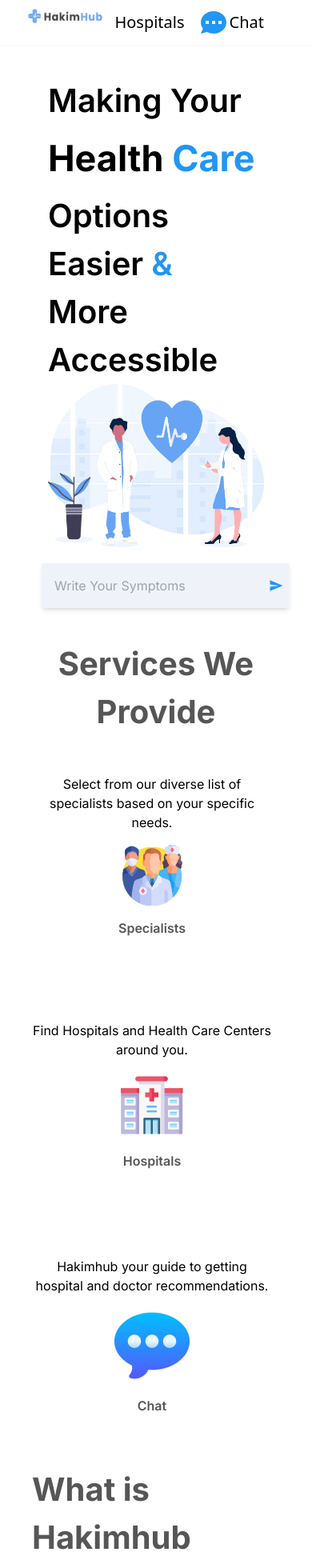
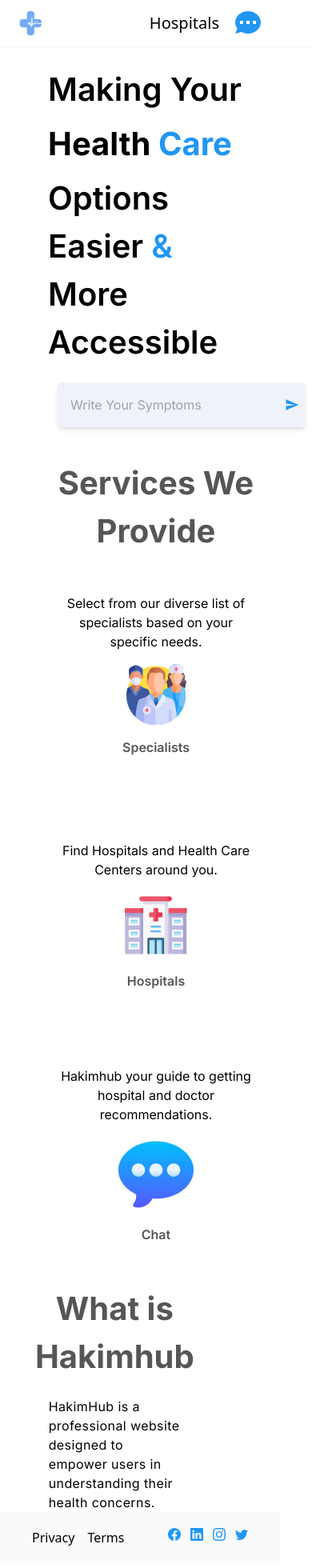
Before and after one commit to Segnicho/hakimhub-web, a Next.js app: page / in a window 390 px wide. Shown: the top 1960 px of the page at 80% size. Built offline with nearby package versions, Linux system fonts and the light colour scheme.

Commit message:
make landing page responsive

```diff
--- a/components/home/Footer.tsx
+++ b/components/home/Footer.tsx
@@ -5,11 +5,11 @@
 const Footer:React.FC = () => {
   return (
     <div className="py-5 flex justify-between px-10  mr-10 bg-slate-50">
-      <div>
-        <span className="mr-8">Privacy Policy</span>
-        <span>Terms of Use</span>
+      <div className="flex">
+        <span className="md:mr-8 mr-4">Privacy <span className="max-sm:hidden">Policy</span></span>
+        <span>Terms <span className="max-sm:hidden">of Use</span></span>
       </div>
-      <div className="flex gap-8 text-primary">
+      <div className="flex gap-3 sm:gap-8 text-primary">
         <Link href="/">
           <BsFacebook />
         </Link>
--- a/components/home/Hero.tsx
+++ b/components/home/Hero.tsx
@@ -4,15 +4,15 @@
 
 const Hero:React.FC = () => {
   return (
-    <div className="grid grid-cols-2 max-md:grid-cols-1 font-semibold px-5 mt-10">
-      <div className="cols-span-1 flex flex-col gap-2 text-[40px] ">
+    <div className="grid grid-cols-2 max-md:grid-cols-1 font-semibold px-5 mt-6">
+      <div className="cols-span-1 justify-center flex flex-col gap-2 text-[40px] md:pl-7 ">
         <span>Making Your </span>
-        <span className="text-[45px] font-bold">
+        <span className="text-[40px] font-bold">
           Health <span className="text-primary"> Care</span>
         </span>
         <span>Options Easier <span className="text-primary">&</span> <br /> More Accessible</span>
       </div>
-      <div className="cols-span-1">
+      <div className="cols-span-1 max-sm:hidden">
         <Image src={doctor} alt="doctor and patient" />
       </div>
     </div>
--- a/components/home/Navbar.tsx
+++ b/components/home/Navbar.tsx
@@ -1,13 +1,15 @@
 import Image from "next/image";
 import { HiChat } from "react-icons/hi";
 
-import { logo } from "@/public";
+import { cross } from "@/public";
 import Link from "next/link";
 const Navbar: React.FC = () => {
   return (
     <nav className="sticky flex top-0 justify-between px-5 z-50 bg-white py-2 shadow-sm">
-      <Link href="/">
-        <Image src={logo} alt="Hakimhub's logo" className="scale-75" />
+      <Link href="/" className="flex items-center">
+        <Image src={cross} alt="Hakimhub's logo" className="scale-75" />
+        <span className="font-bold text-[20px] pt-1 max-sm:hidden">Hakim<span className="text-primary">Hub</span>
+        </span>
       </Link>
       <div className="flex font-medium text-xl mr-10">
         <Link href="/hospitals" className="my-auto mr-4">
@@ -15,7 +17,7 @@
         </Link>
         <Link href="/chat" className="flex">
           <HiChat className="w-10 h-10 text-primary" />
-          <span className="my-auto ">Chat</span>
+          <span className="my-auto max-sm:hidden">Chat</span>
         </Link>
       </div>
     </nav>
--- a/components/home/Search.tsx
+++ b/components/home/Search.tsx
@@ -3,7 +3,7 @@
 
 const Search: React.FC = () => {
   return (
-    <div className="flex items-center p-2 rounded shadow-md mt-5 ml-3 bg-[#EFF3F9] w-1/2 max-md:w-full">
+    <div className="flex items-center p-2 rounded shadow-md mt-5 ml-8 bg-[#EFF3F9] w-2/5 max-md:w-full">
       <input
         type="text"
         className="mr-2 p-2 outline-none w-full bg-inherit"
--- a/pages/index.tsx
+++ b/pages/index.tsx
@@ -15,7 +15,7 @@
         <h3 className="font-bold text-center text-primary-text text-[40px]">
           Services We Provide
         </h3>
-        <div className="flex justify-between flex-wrap">
+        <div className="flex justify-between flex-wrap px-8 max-sm:justify-center">
           {services.map((service, index) => (
             <Service
               key={index}
@@ -25,30 +25,33 @@
             />
           ))}
         </div>
-        <div className="grid grid-cols-2 max-md:grid-cols-1">
-          <div className="cols-span-1">
-            <h1 className="font-bold text-[40px] text-primary-text my-3 mb-5">
+        <div className="flex mx-auto">
+          <div className="w-2/3 max-sm:justify-center">
+            <h1 className="font-bold text-[40px] text-primary-text text-center my-3 mb-5 ">
               What is Hakimhub
             </h1>
-            <div className="leading-1 tracking-wide">
+            <div className="leading-1 tracking-wide w-[80%] mx-auto">
               HakimHub is a professional website designed to empower users in
-              understanding their health concerns. With our user-friendly
-              platform, individuals can input their symptoms, and our advanced
-              system assists in identifying potential diseases while guiding
-              them towards appropriate specialists. By leveraging cutting-edge
-              technology and medical expertise, we provide users with valuable
-              insights into their health issues, helping them make informed
-              decisions about their well-being. With HakimHub, users can find
-              answers to their symptoms and receive personalized recommendations
-              for seeking further medical care.
+              understanding their health concerns.
+              <span className="max-sm:hidden">
+                With our user-friendly platform, individuals can input their
+                symptoms, and our advanced system assists in identifying
+                potential diseases while guiding them towards appropriate
+                specialists. By leveraging cutting-edge technology and medical
+                expertise, we provide users with valuable insights into their
+                health issues, helping them make informed decisions about their
+                well-being. With HakimHub, users can find answers to their
+                symptoms and receive personalized recommendations for seeking
+                further medical care.
+              </span>
             </div>
           </div>
-          <div className="cols-span-1">
+          <div className="w-1/3 max-md:hidden">
             <h2 className="text-center">Android</h2>
             <Image
               src={phone}
               alt="Phone"
-              className="object-contain h-[400px] w-full"
+              className="object-contain h-[500px] "
             />
           </div>
         </div>
--- a/public/index.ts
+++ b/public/index.ts
@@ -4,3 +4,4 @@
 export {default as hospital } from "@/public/imgs/landing/hospital.png"
 export {default as chat } from "@/public/imgs/landing/chat.png"
 export {default as logo } from "@/public/imgs/landing/logo.png"
+export {default as cross } from "@/public/imgs/landing/cross.png"
```
Also changed, not shown: public/imgs/landing/cross.png (added).
